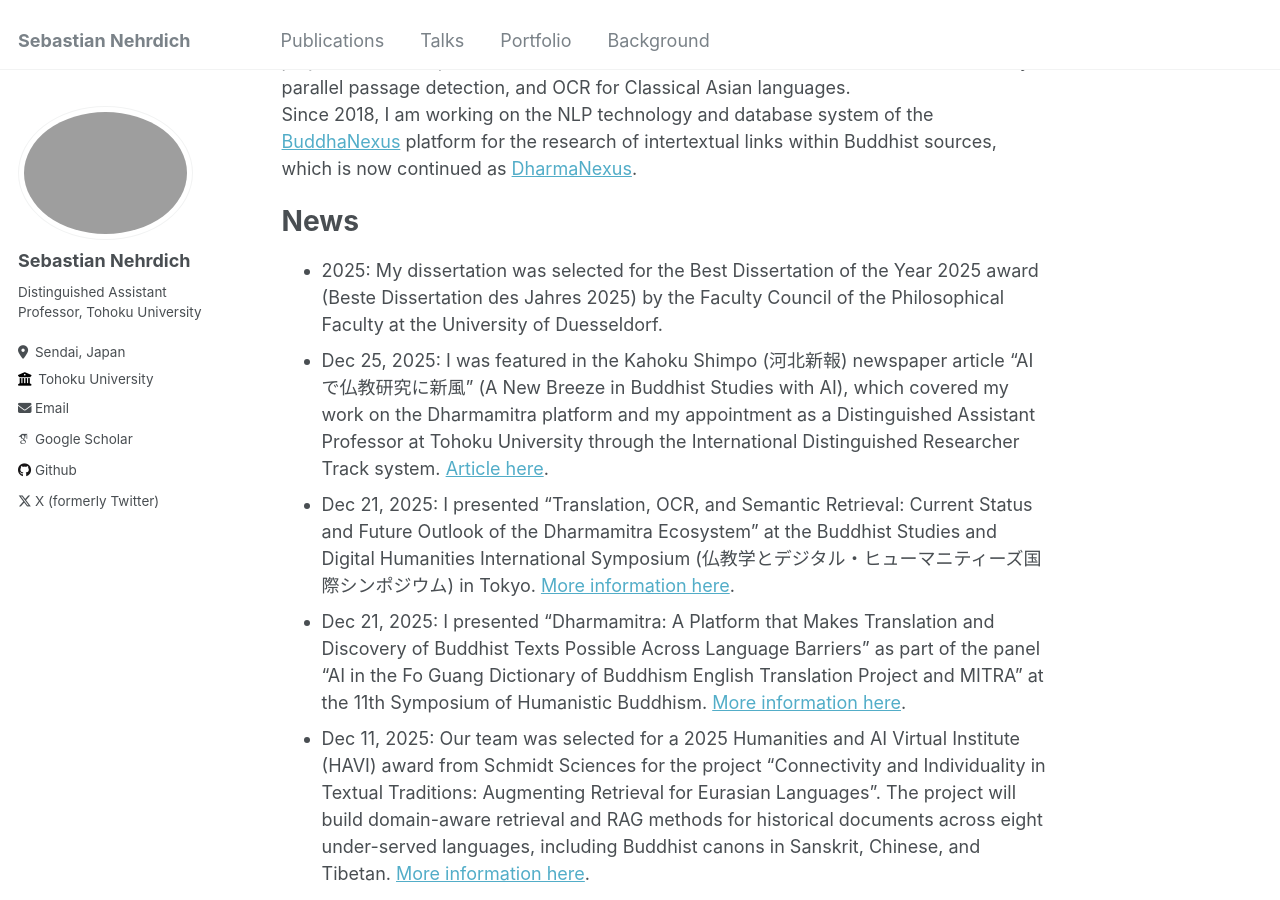
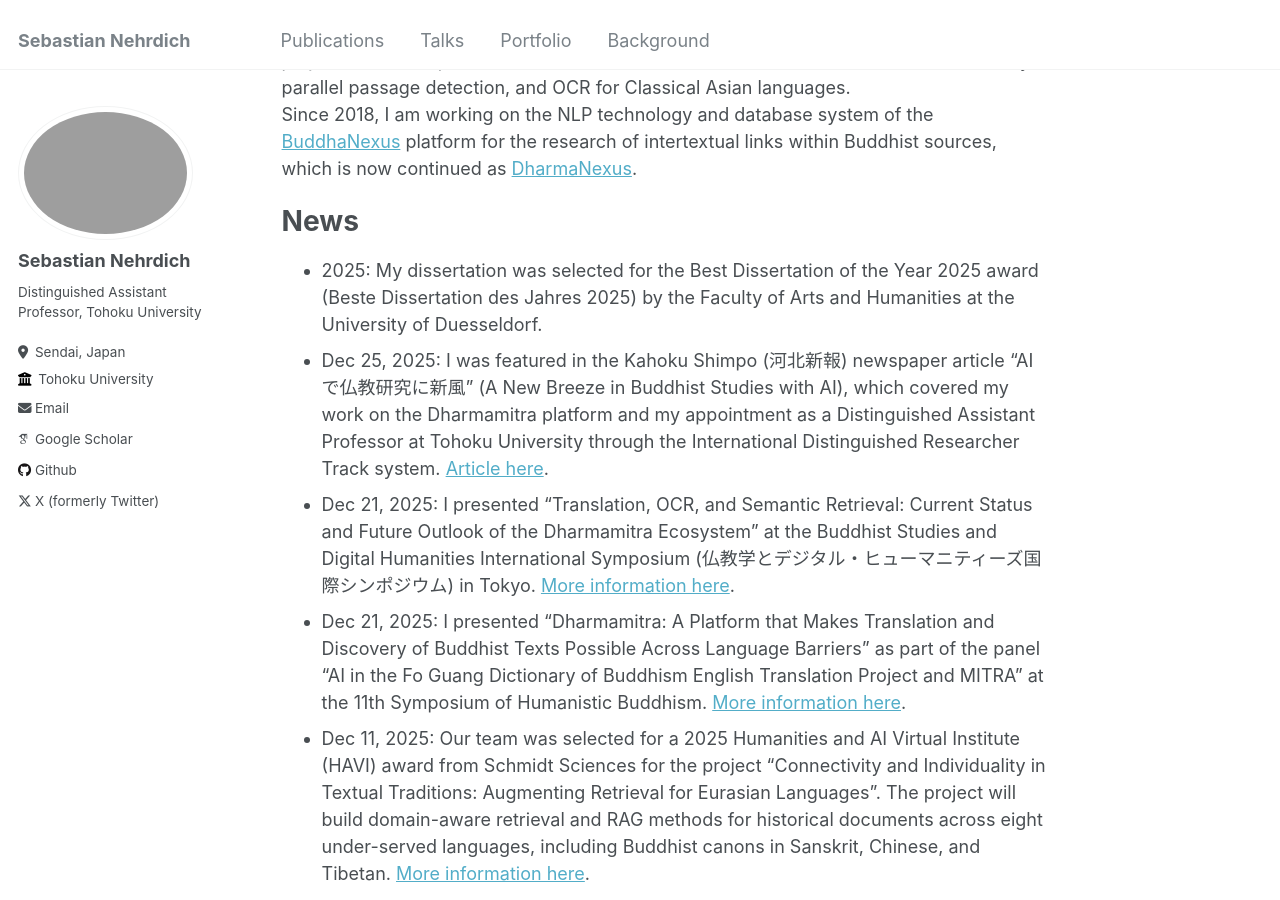
Before and after one commit to sebastian-nehrdich/sebastian-nehrdich.github.io, a Jekyll site: the page built from _pages/about.md, in a window 1280 px wide and 900 px high, scrolled down 493 px. Built offline with Jekyll 4.4.1, drawn with Linux system fonts in a browser that asks for light colours; some web fonts are replaced.

Commit message:
added diss announcemt

```diff
--- a/_pages/about.md
+++ b/_pages/about.md
@@ -19,7 +19,7 @@ Since 2018, I am working on the NLP technology and database system of the [Buddh
 News
 =====
 
-- 2025: My dissertation was selected for the Best Dissertation of the Year 2025 award (Beste Dissertation des Jahres 2025) by the Faculty Council of the Philosophical Faculty at the University of Duesseldorf.
+- 2025: My dissertation was selected for the Best Dissertation of the Year 2025 award (Beste Dissertation des Jahres 2025) by the Faculty of Arts and Humanities at the University of Duesseldorf.
 - Dec 25, 2025: I was featured in the Kahoku Shimpo (河北新報) newspaper article "AIで仏教研究に新風" (A New Breeze in Buddhist Studies with AI), which covered my work on the Dharmamitra platform and my appointment as a Distinguished Assistant Professor at Tohoku University through the International Distinguished Researcher Track system. [Article here](https://kahoku.news/articles/20251224khn000048.html).
 - Dec 21, 2025: I presented "Translation, OCR, and Semantic Retrieval: Current Status and Future Outlook of the Dharmamitra Ecosystem" at the Buddhist Studies and Digital Humanities International Symposium (仏教学とデジタル・ヒューマニティーズ国際シンポジウム) in Tokyo. [More information here](https://buddhist-dh-sympo2025.dhii.jp/).
 - Dec 21, 2025: I presented "Dharmamitra: A Platform that Makes Translation and Discovery of Buddhist Texts Possible Across Language Barriers" as part of the panel "AI in the Fo Guang Dictionary of Buddhism English Translation Project and MITRA" at the 11th Symposium of Humanistic Buddhism. [More information here](https://www.merit-times.com/news/493872).
```
